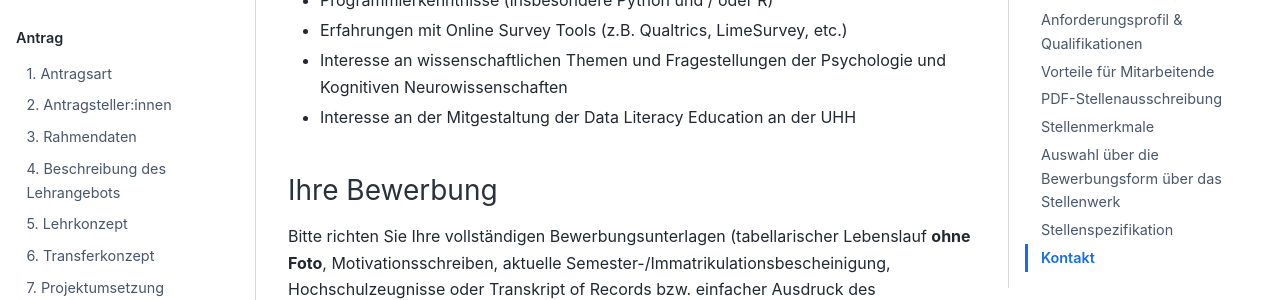
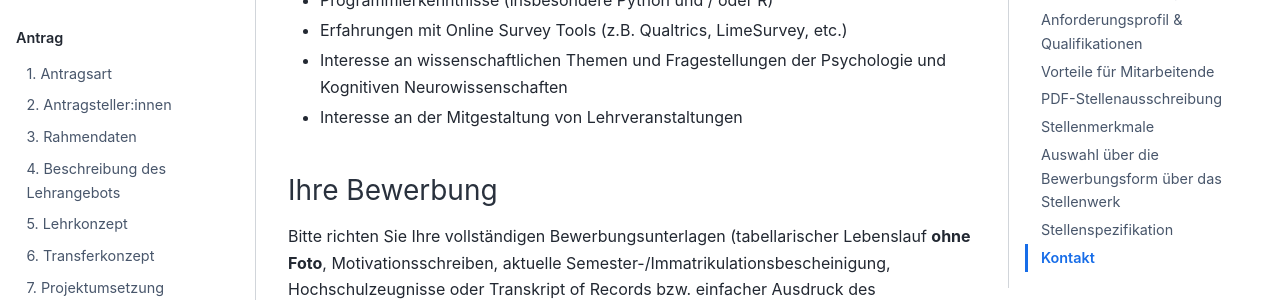
Before and after one commit to lnnrtwttkhn/ddlitlab-proposal, a Jupyter Book: the page built from docs/ausschreibung_whk.md, in a window 1280 px wide and 900 px high, scrolled down 2169 px. Shown: the part 153-453 px from the top of the window. Built offline with Jupyter Book 1.0.4 settings and Sphinx 7.4.7 and the Sphinx Book theme 1.1.4, drawn with Linux system fonts in a browser that asks for light colours.

Commit message:
change to "interest in teaching"

```diff
--- a/docs/ausschreibung_whk.md
+++ b/docs/ausschreibung_whk.md
@@ -62,7 +62,7 @@ Außerdem wünschen wir uns, wenn möglich:
 - Programmierkenntnisse (insbesondere Python und / oder R)
 - Erfahrungen mit Online Survey Tools (z.B. Qualtrics, LimeSurvey, etc.)
 - Interesse an wissenschaftlichen Themen und Fragestellungen der Psychologie und Kognitiven Neurowissenschaften
-- Interesse an der Mitgestaltung der Data Literacy Education an der UHH
+- Interesse an der Mitgestaltung von Lehrveranstaltungen
 
 ### Ihre Bewerbung
 
```
